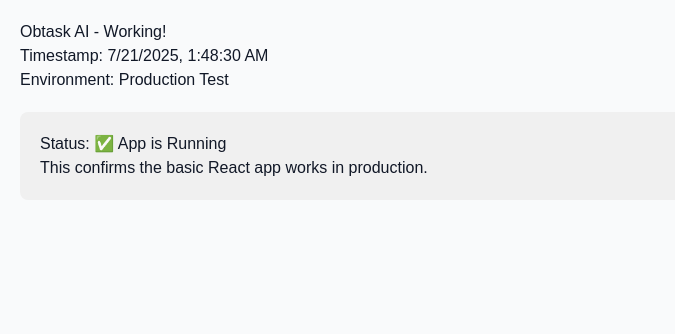
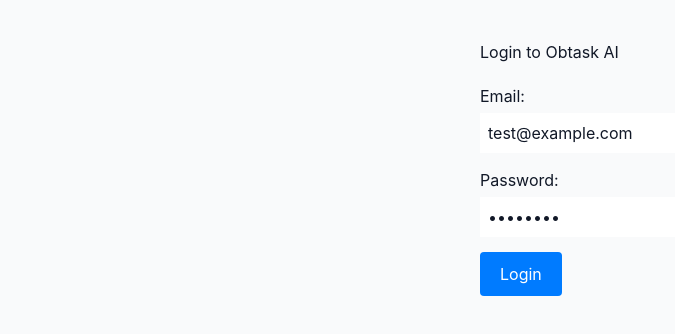
Before and after one commit to vipervv3/obtaskai-project-manager, a React (Create React App) app in the folder client/: page /auth/login in a window 1280 px wide. Shown: the top 334 px of the page, without its empty margins (0-675 px from the left). Built offline with nearby package versions, Linux system fonts and the light colour scheme.

Commit message:
Add working app without Redux - includes routing and mock auth

```diff
--- /dev/null
+++ b/client/src/SimpleApp.tsx
@@ -0,0 +1,184 @@
+import React, { useState } from 'react';
+import { BrowserRouter, Routes, Route, Link, useNavigate } from 'react-router-dom';
+
+// Simple auth state without Redux
+const useAuth = () => {
+  const [user, setUser] = useState<any>(null);
+  const [loading, setLoading] = useState(false);
+
+  const login = async (email: string, password: string) => {
+    setLoading(true);
+    // Mock login - just set a user
+    setTimeout(() => {
+      setUser({ email, name: email.split('@')[0] });
+      setLoading(false);
+    }, 1000);
+  };
+
+  const logout = () => {
+    setUser(null);
+  };
+
+  return { user, loading, login, logout };
+};
+
+// Simple login component
+const LoginPage = ({ onLogin }: { onLogin: (email: string, password: string) => void }) => {
+  const [email, setEmail] = useState('test@example.com');
+  const [password, setPassword] = useState('password');
+
+  const handleSubmit = (e: React.FormEvent) => {
+    e.preventDefault();
+    onLogin(email, password);
+  };
+
+  return (
+    <div style={{ padding: '40px', maxWidth: '400px', margin: '0 auto' }}>
+      <h1>Login to Obtask AI</h1>
+      <form onSubmit={handleSubmit} style={{ marginTop: '20px' }}>
+        <div style={{ marginBottom: '15px' }}>
+          <label>Email:</label>
+          <input
+            type="email"
+            value={email}
+            onChange={(e) => setEmail(e.target.value)}
+            style={{ width: '100%', padding: '8px', marginTop: '5px' }}
+          />
+        </div>
+        <div style={{ marginBottom: '15px' }}>
+          <label>Password:</label>
+          <input
+            type="password"
+            value={password}
+            onChange={(e) => setPassword(e.target.value)}
+            style={{ width: '100%', padding: '8px', marginTop: '5px' }}
+          />
+        </div>
+        <button type="submit" style={{ padding: '10px 20px', backgroundColor: '#007bff', color: 'white', border: 'none', borderRadius: '4px' }}>
+          Login
+        </button>
+      </form>
+    </div>
+  );
+};
+
+// Simple dashboard
+const Dashboard = ({ user, onLogout }: { user: any; onLogout: () => void }) => {
+  return (
+    <div style={{ padding: '20px' }}>
+      <header style={{ display: 'flex', justifyContent: 'space-between', alignItems: 'center', marginBottom: '30px', borderBottom: '1px solid #eee', paddingBottom: '15px' }}>
+        <h1>Obtask AI</h1>
+        <div>
+          <span style={{ marginRight: '15px' }}>Welcome, {user.name}</span>
+          <button onClick={onLogout} style={{ padding: '5px 10px' }}>Logout</button>
+        </div>
+      </header>
+
+      <nav style={{ marginBottom: '30px' }}>
+        <Link to="/dashboard" style={{ marginRight: '20px', color: '#007bff', textDecoration: 'none' }}>Dashboard</Link>
+        <Link to="/projects" style={{ marginRight: '20px', color: '#007bff', textDecoration: 'none' }}>Projects</Link>
+        <Link to="/meetings" style={{ marginRight: '20px', color: '#007bff', textDecoration: 'none' }}>Meetings</Link>
+        <Link to="/ai" style={{ color: '#007bff', textDecoration: 'none' }}>AI Insights</Link>
+      </nav>
+
+      <Routes>
+        <Route path="/dashboard" element={<DashboardContent />} />
+        <Route path="/projects" element={<ProjectsContent />} />
+        <Route path="/meetings" element={<MeetingsContent />} />
+        <Route path="/ai" element={<AIContent />} />
+        <Route path="/" element={<DashboardContent />} />
+      </Routes>
+    </div>
+  );
+};
+
+const DashboardContent = () => (
+  <div>
+    <h2>Dashboard</h2>
+    <div style={{ display: 'grid', gridTemplateColumns: 'repeat(auto-fit, minmax(300px, 1fr))', gap: '20px', marginTop: '20px' }}>
+      <div style={{ padding: '20px', border: '1px solid #ddd', borderRadius: '8px' }}>
+        <h3>Recent Activity</h3>
+        <p>Your recent project updates will appear here.</p>
+      </div>
+      <div style={{ padding: '20px', border: '1px solid #ddd', borderRadius: '8px' }}>
+        <h3>Quick Stats</h3>
+        <p>Projects: 3</p>
+        <p>Tasks: 12</p>
+        <p>Meetings: 5</p>
+      </div>
+    </div>
+  </div>
+);
+
+const ProjectsContent = () => (
+  <div>
+    <h2>Projects</h2>
+    <div style={{ marginTop: '20px' }}>
+      <div style={{ padding: '15px', border: '1px solid #ddd', borderRadius: '8px', marginBottom: '10px' }}>
+        <h3>Sample Project 1</h3>
+        <p>A demo project to show the interface</p>
+      </div>
+      <div style={{ padding: '15px', border: '1px solid #ddd', borderRadius: '8px', marginBottom: '10px' }}>
+        <h3>Sample Project 2</h3>
+        <p>Another demo project</p>
+      </div>
+    </div>
+  </div>
+);
+
+const MeetingsContent = () => (
+  <div>
+    <h2>Meetings</h2>
+    <div style={{ marginTop: '20px' }}>
+      <div style={{ padding: '15px', border: '1px solid #ddd', borderRadius: '8px', marginBottom: '10px' }}>
+        <h3>Weekly Standup</h3>
+        <p>Last meeting: Yesterday</p>
+      </div>
+      <div style={{ padding: '15px', border: '1px solid #ddd', borderRadius: '8px', marginBottom: '10px' }}>
+        <h3>Project Review</h3>
+        <p>Scheduled for tomorrow</p>
+      </div>
+    </div>
+  </div>
+);
+
+const AIContent = () => (
+  <div>
+    <h2>AI Insights</h2>
+    <div style={{ marginTop: '20px' }}>
+      <div style={{ padding: '15px', border: '1px solid #ddd', borderRadius: '8px', marginBottom: '10px' }}>
+        <h3>📊 Project Analytics</h3>
+        <p>Your projects are on track with 85% completion rate</p>
+      </div>
+      <div style={{ padding: '15px', border: '1px solid #ddd', borderRadius: '8px', marginBottom: '10px' }}>
+        <h3>🤖 Smart Recommendations</h3>
+        <p>Consider scheduling a team meeting to discuss upcoming deadlines</p>
+      </div>
+    </div>
+  </div>
+);
+
+// Main app component
+const SimpleApp = () => {
+  const { user, loading, login, logout } = useAuth();
+
+  if (loading) {
+    return (
+      <div style={{ display: 'flex', justifyContent: 'center', alignItems: 'center', height: '100vh' }}>
+        <div>Loading...</div>
+      </div>
+    );
+  }
+
+  return (
+    <BrowserRouter>
+      {!user ? (
+        <LoginPage onLogin={login} />
+      ) : (
+        <Dashboard user={user} onLogout={logout} />
+      )}
+    </BrowserRouter>
+  );
+};
+
+export default SimpleApp;
--- a/client/src/index.tsx
+++ b/client/src/index.tsx
@@ -1,24 +1,14 @@
 import React from 'react';
 import ReactDOM from 'react-dom/client';
+import SimpleApp from './SimpleApp';
 import './index.css';
-
-// Minimal working app without Redux/Router for production testing
-const MinimalApp = () => {
-  return (
-    <div style={{ padding: '20px', fontFamily: 'Arial, sans-serif' }}>
-      <h1>Obtask AI - Working!</h1>
-      <p>Timestamp: {new Date().toLocaleString()}</p>
-      <p>Environment: Production Test</p>
-      <div style={{ marginTop: '20px', padding: '20px', backgroundColor: '#f0f0f0', borderRadius: '8px' }}>
-        <h2>Status: ✅ App is Running</h2>
-        <p>This confirms the basic React app works in production.</p>
-      </div>
-    </div>
-  );
-};
 
 const root = ReactDOM.createRoot(
   document.getElementById('root') as HTMLElement
 );
 
-root.render(<MinimalApp />);
+root.render(
+  <React.StrictMode>
+    <SimpleApp />
+  </React.StrictMode>
+);
```
